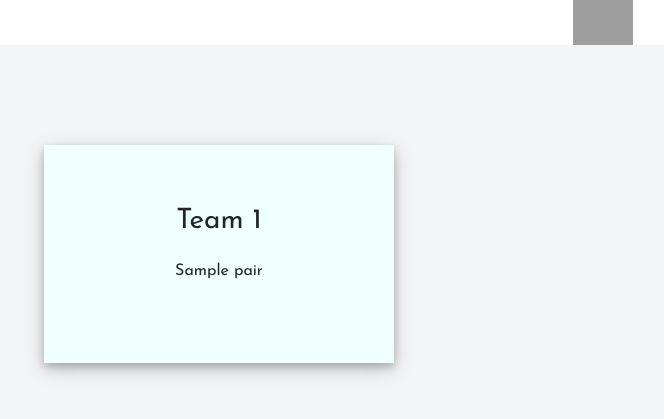
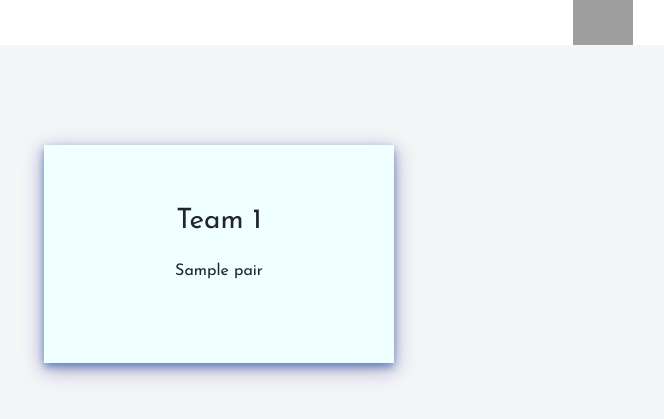
Before and after one commit to Sanjanav27/random-groupify, a Flask app: template templates/group.html in a window 1280 px wide. Shown: the top 419 px of the page, without its empty margins (41-705 px from the left). Run offline with Flask 2, Linux system fonts and the light colour scheme; the template is opened without the code that fills it: most values are stand-ins (such as "Sample title", 1, 10 or a date in 2020); some libraries are stand-ins or nearby versions; grey boxes are pictures that could not be loaded.

Commit message:
card color changed

```diff
--- a/templates/group.html
+++ b/templates/group.html
@@ -26,12 +26,12 @@ h3 {
     background: #F0FFFF;
     padding: 60px 10px;
     margin: 30px 0px;
-    box-shadow: 0 4px 8px 0 rgba(0, 0, 0, 0.2), 0 6px 20px 0 rgba(0, 0, 0, 0.19);
+    box-shadow: 0 4px 8px 0 rgba(34, 78, 160, 0.534), 0 6px 20px 0 rgba(29, 31, 139, 0.377);
     margin-bottom: 25px
 }
 
 .box-part:hover {
-    background: #000000
+    background: #250c6b
 }
 
 .box-part:hover .fa,
```
